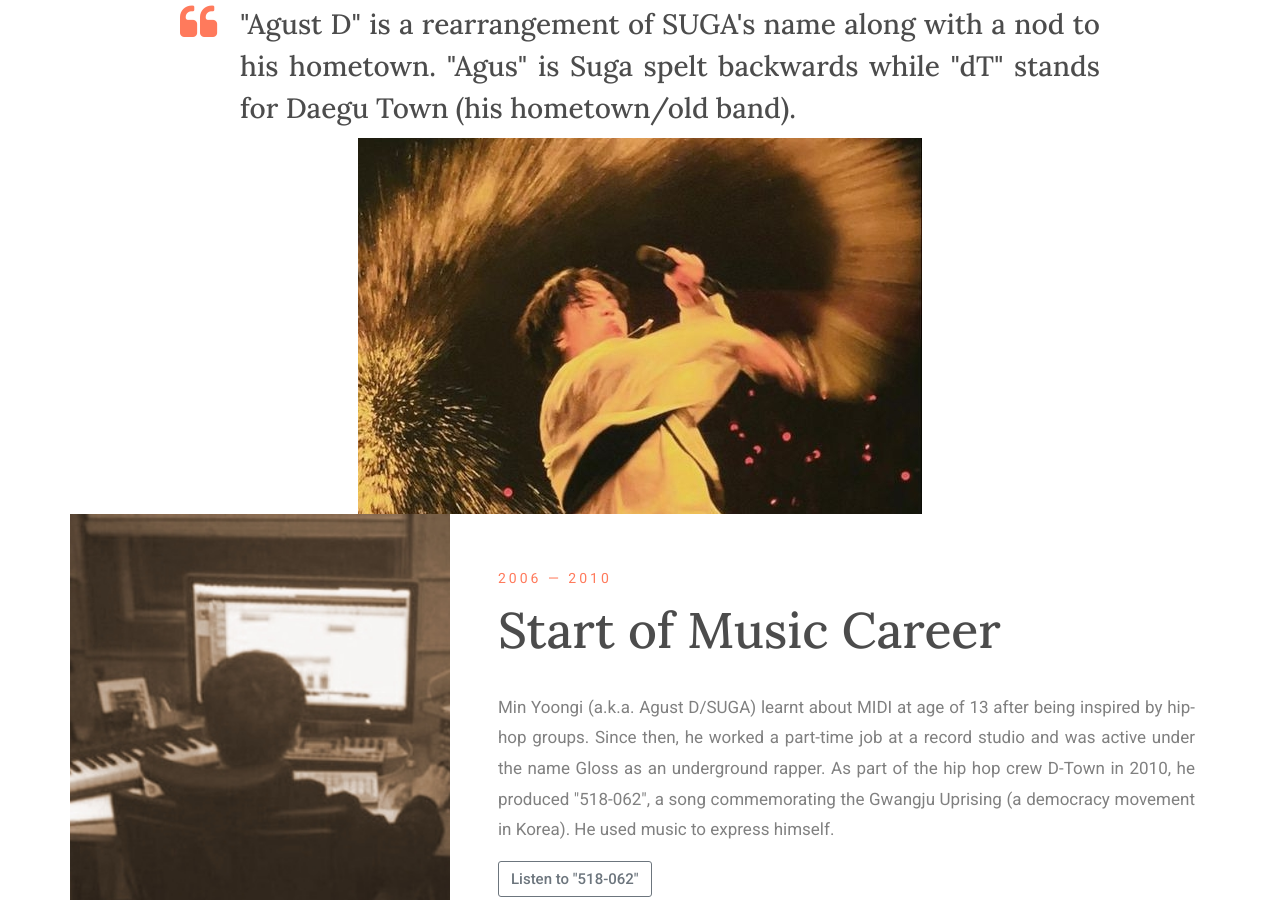
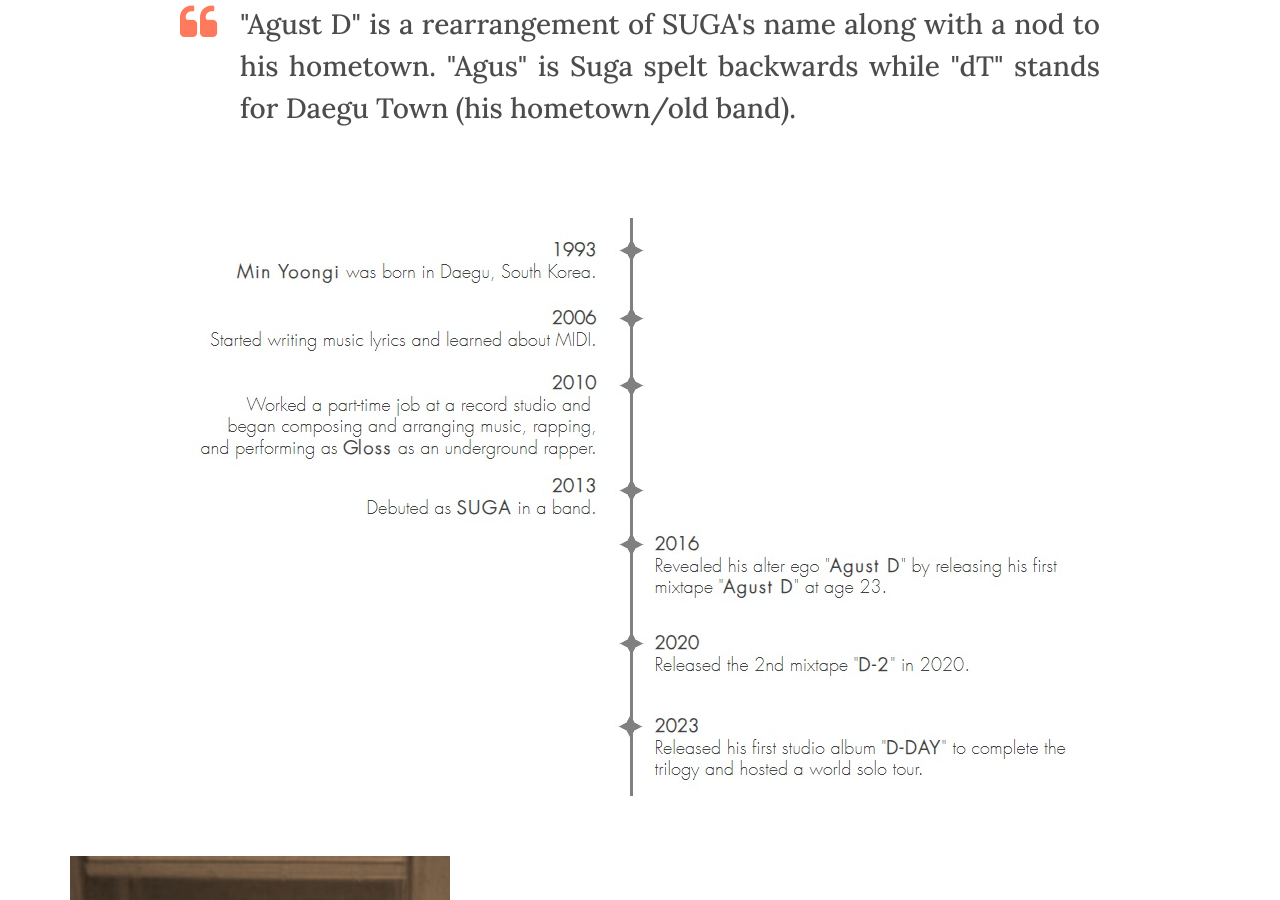
Before and after one commit to focusagustd/music, a plain HTML site: page about.html in a window 1280 px wide. Shown: the part 966-1866 px from the top of the page. Drawn offline with Linux system fonts and the light colour scheme; some packages are replaced by stand-ins of ours; no server answers.

Commit message:
Add files via upload

```diff
--- a/about.html
+++ b/about.html
@@ -90,9 +90,9 @@
 			</div>
 		</section>
 
-<div class="text-center">
-<img src="/images/about_a.jpg" class="img-fluid" alt="Timeline of Agust D" style="margin-top: -7%;">
-</div>
+<section class="text-center">
+<img src="/images/timeline1.jpg" class="img-fluid" alt="Timeline of Agust D" style="margin-top: -7%;">
+</section>
 
 		<section class="ftco-section ftco-no-pt">
 			<div class="container">
```
